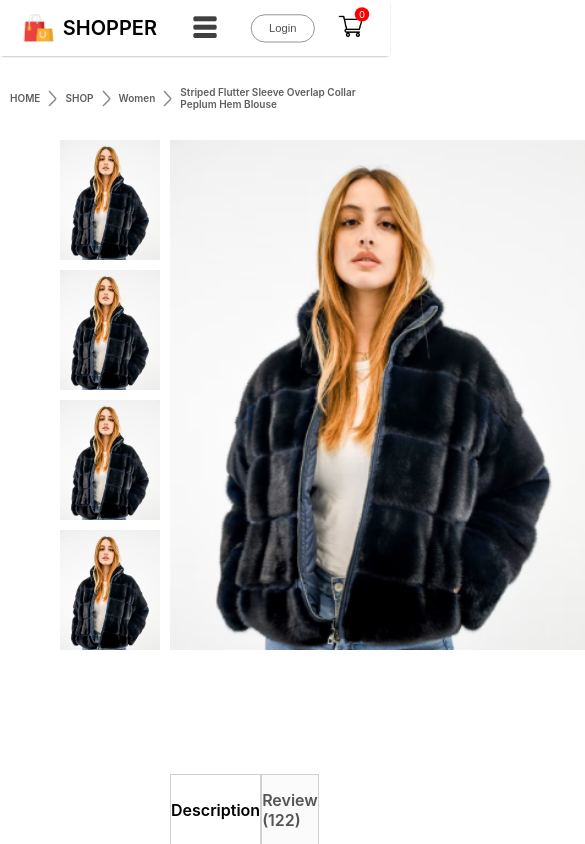
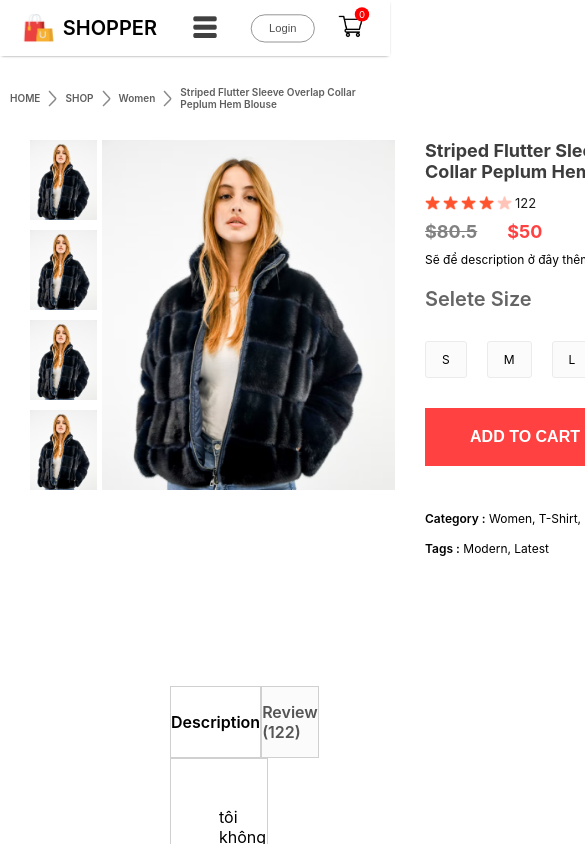
Before and after one commit to ttan95044/BIO-FOOD, a React (Create React App) app: page /product/1 in a window 390 px wide. Shown: the top 844 px of the page, 585 px wide, since content can reach past the window. Built offline with nearby package versions, Linux system fonts and the light colour scheme.

Commit message:
update 24/1/2024

```diff
--- a/src/Components/ProductDisplay/ProductDisplay.css
+++ b/src/Components/ProductDisplay/ProductDisplay.css
@@ -167,3 +167,57 @@
         font-size: 14px;
     }
 }
+
+@media (max-width: 1024px) {
+    .productdisplay {
+        margin: 0px 30px;
+    }
+
+    .productdisplay-left {
+        gap: 5px;
+    }
+
+    .productdisplay-img-list img {
+        height: 80px;
+    }
+
+    .productdisplay-main-img {
+        height: 350px;
+    }
+    .productdisplay-right h1 {
+        font-size: 18px;
+    }
+
+    .productdisplay-right-start img {
+        width: 15px;
+    }
+
+    .productdisplay-rigth-description {
+        font-size: 12px;
+    }
+
+    .productdisplay-right-size h1 {
+        margin-top: 20px;
+        font-size: 20px;
+    }
+
+    .productdisplay-right-sizes {
+        margin-top: 10px 0px;
+    }
+
+    .productdisplay-right-sizes div {
+        padding: 10px 16px;
+        font-size: 12px;
+    }
+
+    l.productdisplay-right button {
+        width: 120px;
+        padding: 10px 0px;
+        margin-bottom: 10px;
+        font-size: 14px;
+    }
+
+    .productdisplay-right-category {
+        font-size: 12px;
+    }
+}
```
